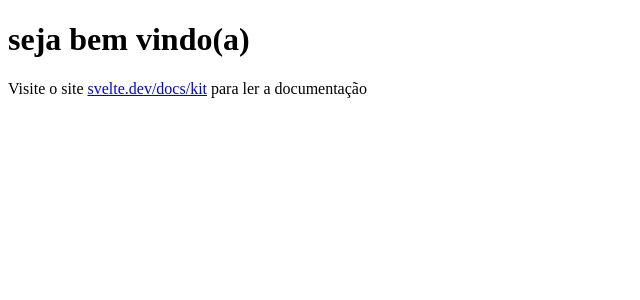
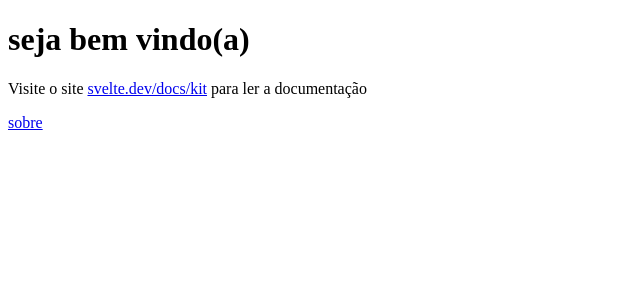
Before and after one commit to sar4silv4/sar4silv4.github.io, a SvelteKit app: page / in a window 1280 px wide. Shown: the top 300 px of the page, without its empty margins (0-640 px from the left). Built offline with nearby package versions, Linux system fonts and the light colour scheme.

Commit message:
add a pagina About

```diff
--- a/src/routes/+page.svelte
+++ b/src/routes/+page.svelte
@@ -1,2 +1,3 @@
 <h1> seja bem vindo(a) </h1>
 <p>Visite o site <a href="https://svelte.dev/docs/kit">svelte.dev/docs/kit</a> para ler a documentação </p>
+<a href="/about"> sobre </a>
--- /dev/null
+++ b/src/routes/about/+page.svelte
@@ -0,0 +1 @@
+<p> sobre o meu projeto </p>
```
